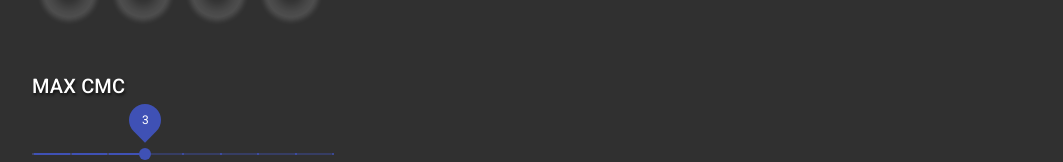
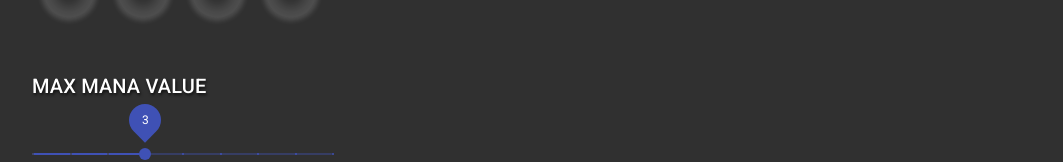
Before and after one commit to byrnehollander/soul-read, a React (Create React App) app: page / in a window 1280 px wide. Shown: the part 413-575 px from the top of the page, without its empty margins (32-1095 px from the left). Built offline with nearby package versions, Linux system fonts and the light colour scheme; a web font is replaced by a local one.

Commit message:
Use mana value term everywhere

```diff
--- a/src/App.js
+++ b/src/App.js
@@ -558,7 +558,7 @@ function App () {
         </RarityContainer>
         <ManaCostContainer>
           <Tooltip title='How much mana your opponent has up' placement='top-start'>
-            <TypographyShadow style={{ marginBottom: 38 }} variant='h6' gutterBottom>MAX CMC</TypographyShadow>
+            <TypographyShadow style={{ marginBottom: 38 }} variant='h6' gutterBottom>MAX MANA VALUE</TypographyShadow>
           </Tooltip>
           <SliderContainer>
             <Slider
```
